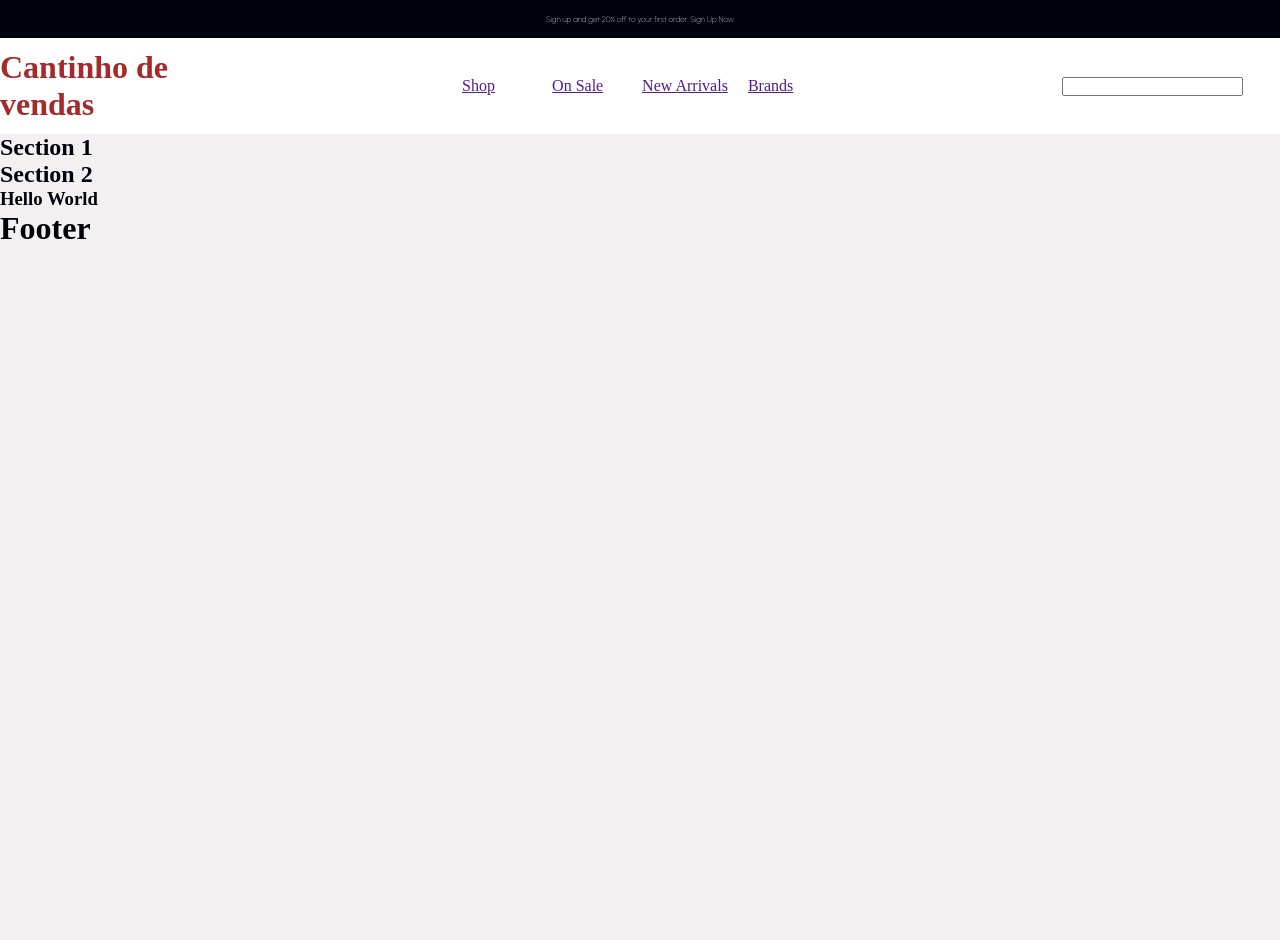
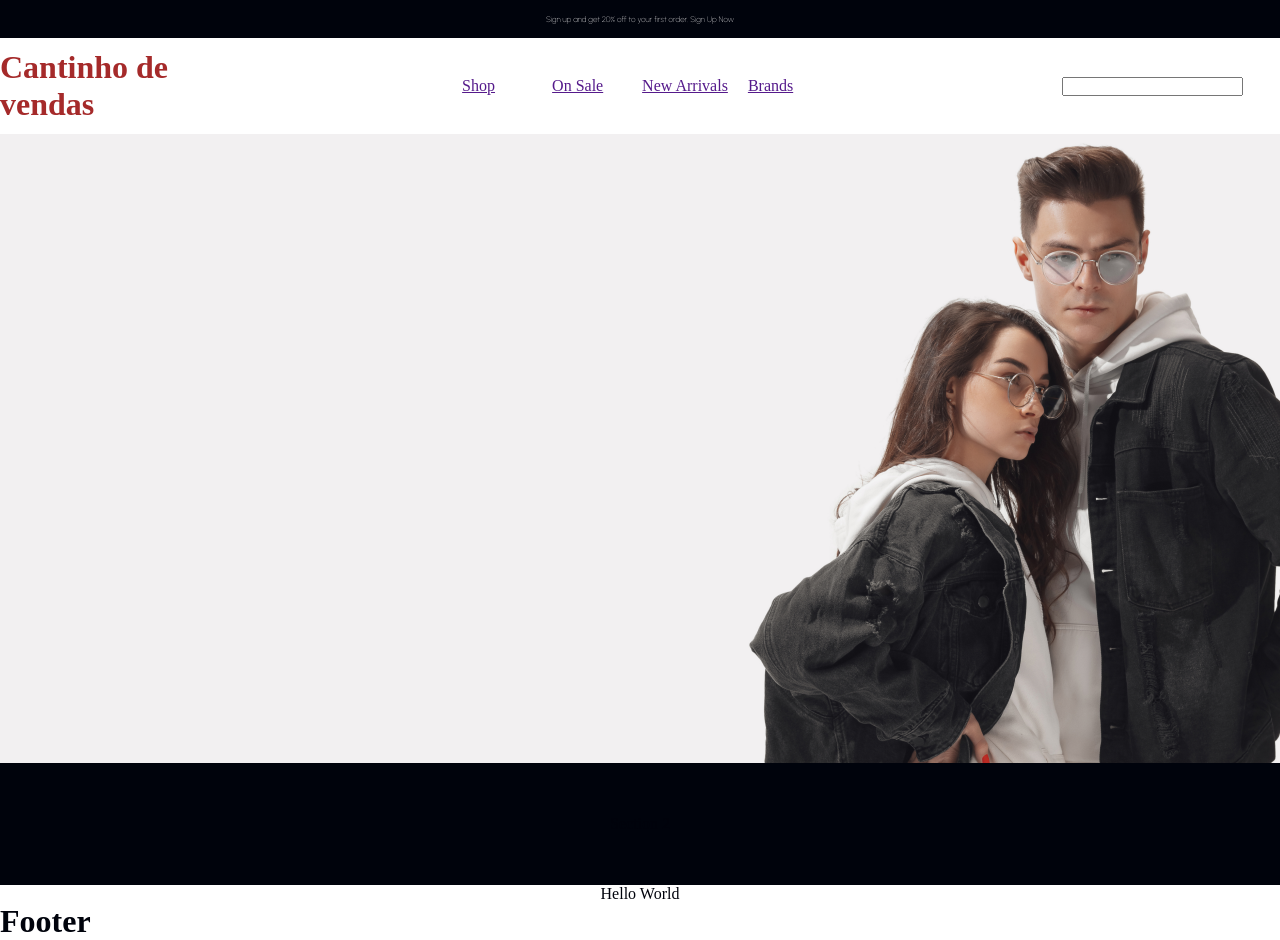
Before and after one commit to calexoliveira/cantinhodevendas, a React (Vite) app: page / in a window 1280 px wide. Before the commit the page ends 800 px from the top, so only its background shows below. Built offline with nearby package versions, Linux system fonts and the light colour scheme.

Commit message:
bacgroudsection

```diff
--- a/src/components/Section.tsx
+++ b/src/components/Section.tsx
@@ -1,13 +1,9 @@
 export function Section() {
     return(
-        <section>
-            <h1>Section 1</h1>
-            <div>
-                <h2>Section 2</h2>
-            </div>
-            <div>
-                <h3>Hello World</h3>
-            </div>
+        <section className="section">
+            <div className="principal"></div>
+            <div className="patrocinio">Section 2</div>
+            <div>Hello World</div>
         </section>
     );
 }
--- a/src/style/styles.css
+++ b/src/style/styles.css
@@ -11,7 +11,7 @@
 
 body {
     /*background-color: var(--cor-de-fundo-branco);*/
-    background-color: #F2F0F1;
+    background-color: var(--cor-de-fundo-branco);
     color: var(--preto-terciario);
 }
 
@@ -70,12 +70,34 @@ nav {
     padding: 10px;
 }
 
+/* SECTION */
+
+.section>* {
+    /*background-color: #F2F0F1;*/
+    display: flex;
+    align-items: center;
+    justify-content: center;
+    padding: 0;
+
+}
+
+.section {
+    display: grid;
+    grid-template-rows: 629px 122px;
+}
 
 .principal {
-    background-image: url("img/Background.png");
+    background-color: #F2F0F1;
+    background-image: url("../image/background.png");
+    background-size: 1440px;
+    background-position: 0 -34px;
     background-repeat: no-repeat;
-    background-size: contain;
 }
+
+.patrocinio {
+    background-color: var(--cor-de-fundo-preto);
+}
+
 
 
 .container__botao{
```
Also changed, not shown: src/image/background.png (added).
